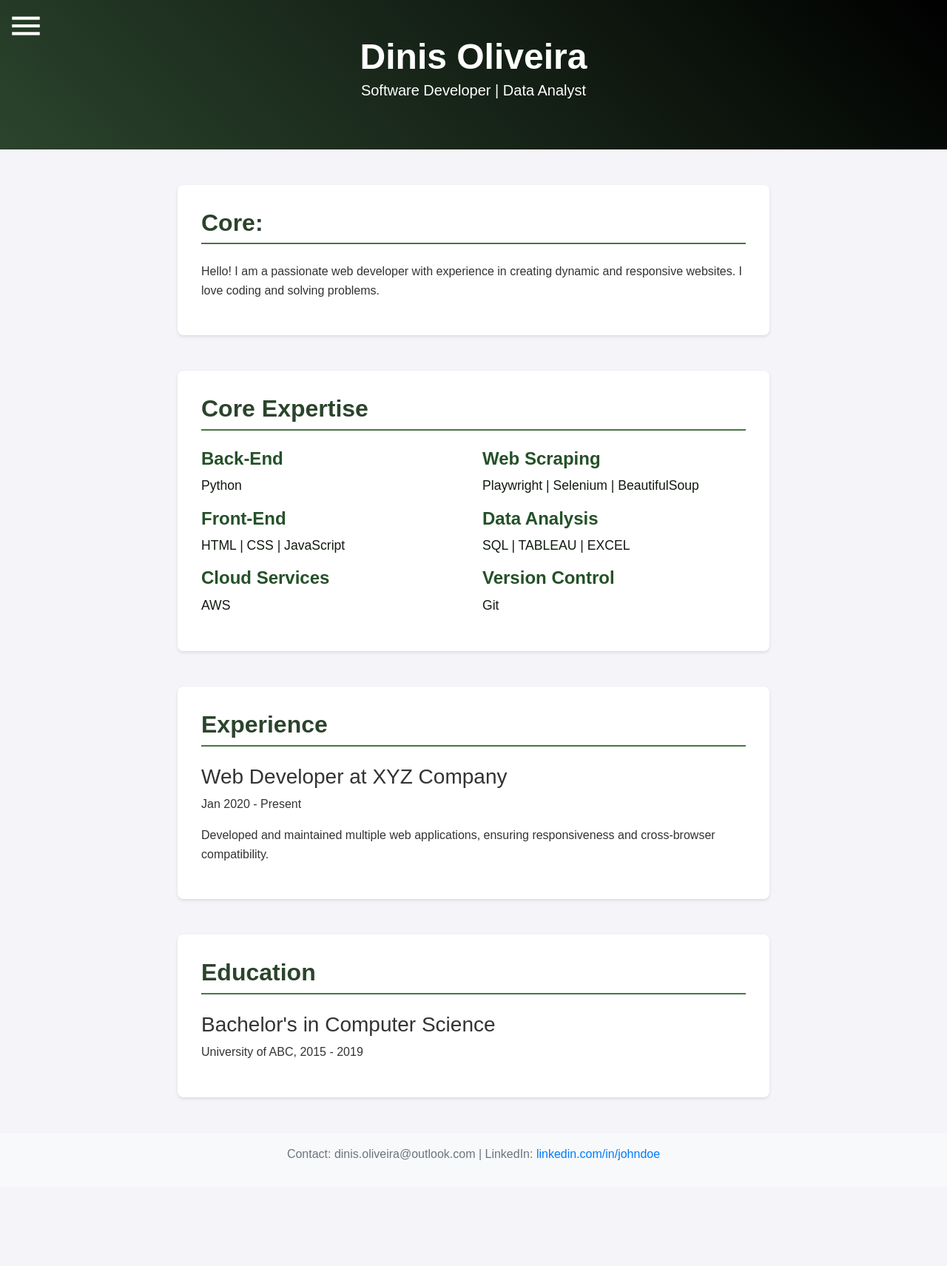
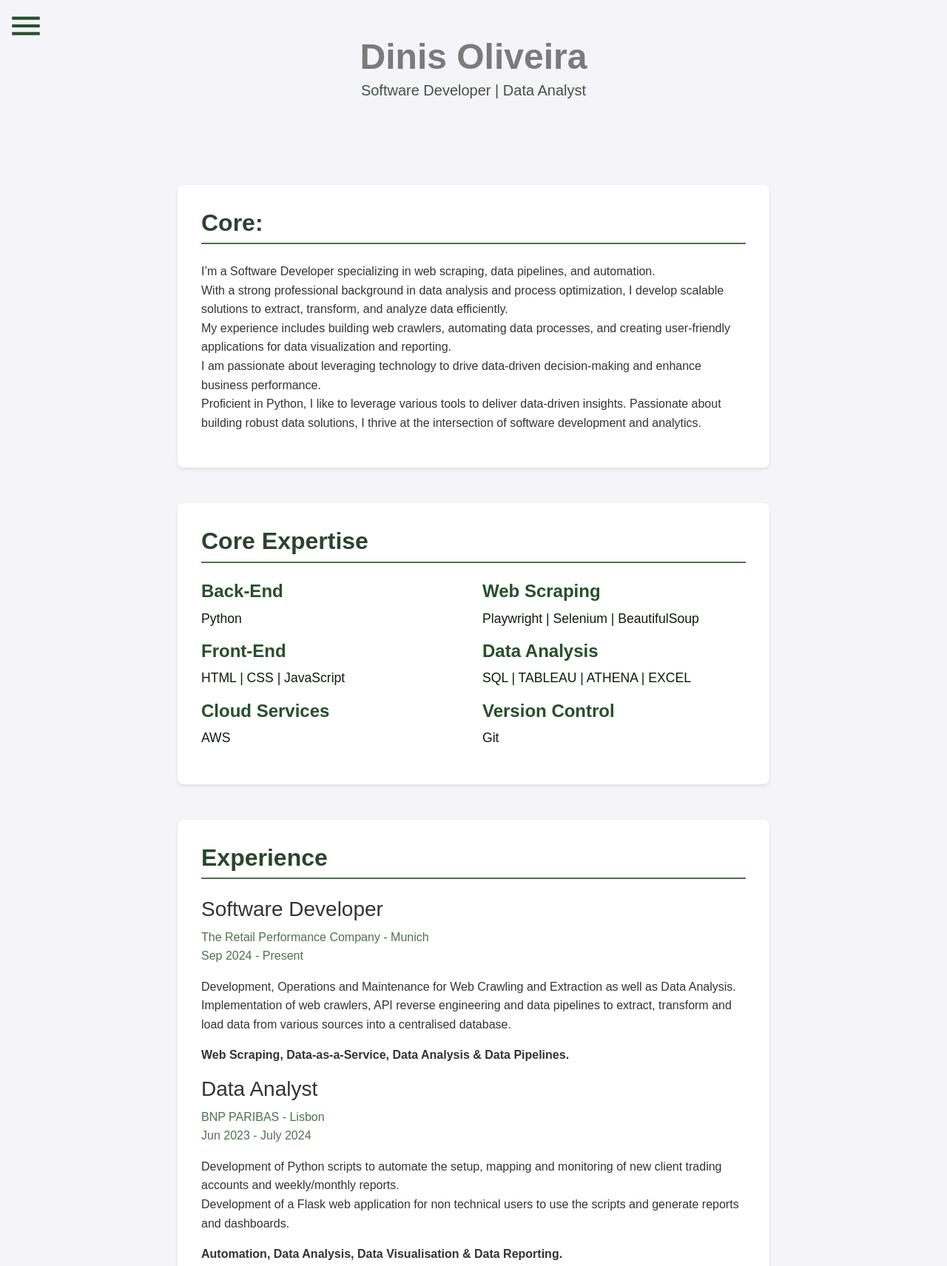
Before and after one commit to DinisOliveira/web-resume, a plain HTML site: page index.html in a window 1280 px wide. Shown: the top 1711 px of the page at 74% size. Before the commit the page ends 1604 px from the top, so only its background shows below. Drawn offline with nearby package versions, Linux system fonts and the light colour scheme.

Commit message:
Updated info, headers and background

```diff
--- a/index.html
+++ b/index.html
@@ -33,7 +33,7 @@
         </nav>
     </div>
 
-    <header class="bg-primary text-white text-center py-5">
+    <header class="text-white text-center py-5">
         <div class="container">
             <h1>Dinis Oliveira</h1>
             <p class="lead">Software Developer | Data Analyst</p>
@@ -41,12 +41,18 @@
     </header>
 
     <div class="container my-5">
-        <section id="summary" class="mb-5">
+        <section id="summary" class="mb-5 ">
             <h2>Core:</h2>
-            <p>Hello! I am a passionate web developer with experience in creating dynamic and responsive websites. I love coding and solving problems.</p>
+            <p>
+                I’m a Software Developer specializing in web scraping, data pipelines, and automation.
+                <br> With a strong professional background in data analysis and process optimization, I develop scalable solutions to extract, transform, and analyze data efficiently.
+                <br> My experience includes building web crawlers, automating data processes, and creating user-friendly applications for data visualization and reporting.
+                <br> I am passionate about leveraging technology to drive data-driven decision-making and enhance business performance.
+                <br> Proficient in Python, I like to leverage various tools to deliver data-driven insights. Passionate about building robust data solutions, I thrive at the intersection of software development and analytics.
+            </p>
         </section>
 
-        <section id="skills" class="mb-5">
+        <section id="skills" class="mb-5 ">
             <h2>Core Expertise</h2>
             <div class="row">
                 <div class="col-md-6">
@@ -70,7 +76,7 @@
                 <div class="col-md-6">
                     <h4>Data Analysis</h4>
                     <ul>
-                        <li>SQL | TABLEAU | EXCEL</li>
+                        <li>SQL | TABLEAU | ATHENA | EXCEL</li>
                     </ul>
                 </div>
                 <div class="col-md-6">
@@ -90,19 +96,31 @@
 
         <section id="experience" class="mb-5">
             <h2>Experience</h2>
-            <h3>Web Developer at XYZ Company</h3>
-            <p>Jan 2020 - Present</p>
-            <p>Developed and maintained multiple web applications, ensuring responsiveness and cross-browser compatibility.</p>
+            <h3>Software Developer</h3>
+            <p class="LocationDuration">The Retail Performance Company -  Munich <br>Sep 2024 - Present </p>
+            <p class="experience-summary">Development, Operations and Maintenance for Web Crawling and Extraction as well as Data Analysis.
+            <br>Implementation of web crawlers, API reverse engineering and data pipelines to extract, transform and load data from various sources into a centralised database.
+            </p>
+            <p class="experience-skills">Web Scraping, Data-as-a-Service, Data Analysis & Data Pipelines.</p>
+            <h3>Data Analyst</h3>
+            <p class="LocationDuration">BNP PARIBAS - Lisbon <br>Jun 2023 - July 2024 </p>
+            <p class="experience-summary">Development of Python scripts to automate the setup, mapping and monitoring of new client trading accounts and weekly/monthly reports.
+            <br> Development of a Flask web application for non technical users to use the scripts and generate reports and dashboards.
+            </p>
+            <p class="experience-skills">Automation, Data Analysis, Data Visualisation & Data Reporting.</p>
         </section>
 
         <section id="education" class="mb-5">
             <h2>Education</h2>
-            <h3>Bachelor's in Computer Science</h3>
-            <p>University of ABC, 2015 - 2019</p>
+            <h3>Bachelor of Arts in Political Science and International Relations</h3>
+            <p class="LocationDuration">Catholic University of Portugal - Lisbon <br> 2019 - 2022</p>
+            <h3>Bachelor of Science in Computer Engineering</h3>
+            <p>[Completed Coursework: Algebra, Calculus, Web Development, Language Courses]</p>
+            <p class="LocationDuration">Insituto Superior de Engenharia de Coimbra - Coimbra <br> 2022 - 2023</p>
         </section>
     </div>
 
-    <footer class="bg-light text-center py-3">
+    <footer class="text-center py-3">
         <p>Contact: dinis.oliveira@outlook.com | LinkedIn: <a href="https://linkedin.com/in/johndoe" target="_blank">linkedin.com/in/johndoe</a></p>
     </footer>
 
--- a/styles.css
+++ b/styles.css
@@ -106,17 +106,15 @@ body.navbar-expanded {
     box-shadow: 0 2px 4px rgba(0, 0, 0, 0.1);
 }
   /* Change color when collapsed */
-.material-icons.menu.collapsed {
-    color: #ffffff; /* New color when collapsed */
-}
-  @media only screen and (max-width: 900px) {
+
+  /* @media only screen and (max-width: 900px) {
 
     .material-icons.menu {
         font-size: 40px;
         position: fixed;
         top: 10px;
         left: 10px;
-        z-index: 1050; /* Ensure it stays above other elements */
+        z-index: 1050;
         color: white;
     }
 
@@ -128,15 +126,16 @@ body.navbar-expanded {
         position: fixed;
         top: 10px;
         left: 10px;
-        z-index: 1050; /* Ensure it stays above other elements */
+        z-index: 1050;
         color: white;
     }
 
- }
+ } */
 
 /* Header styles */
 header {
-    background: linear-gradient(45deg, #2b442d, #000000); /* Gradient background */
+    /* background: linear-gradient(45deg, #2b442d, #000000); Gradient background */
+    background-color: none;
     color: rgb(110, 9, 9);
     padding: 1rem 0;
     text-align: center;
@@ -146,10 +145,15 @@ header h1 {
     margin: 0;
     font-size: 3rem;
     font-weight: bold;
+    color: rgb(110 111 110);
+    opacity: 90%;
 }
 
 header p {
     font-size: 1.25rem;
+    color:  #2c442e;
+    font-weight: bold;
+    opacity: 90%;
 }
 
 /* Section styles */
@@ -161,6 +165,40 @@ section {
     border-radius: 8px;
     box-shadow: 0 2px 4px rgba(0, 0, 0, 0.1);
 }
+.container.my-5 #summary{
+    animation: slideIn 0.7s ease-out;
+}
+.container.my-5 #skills{
+    animation: slideOut 0.9s ease-in;
+}
+.container.my-5 #experience{
+    animation: slideIn 1s ease-out;
+}
+.container.my-5 #education{
+    animation: slideOut 1.3s ease-in;
+}
+
+@keyframes slideIn {
+    from {
+        transform: translateX(-100%);
+        opacity: 0; /* Optional: Start invisible */
+    }
+    to {
+        transform: translateX(0%);
+        opacity: 1; /* Optional: End fully visible */
+    }
+}
+@keyframes slideOut {
+    from {
+        transform: translateX(100%);
+        opacity: 0; /* Optional: Start invisible */
+    }
+    to {
+        transform: translateX(0%);
+        opacity: 1; /* Optional: End fully visible */
+    }
+}
+
 
 /* Section headings */
 .mb-5 h2 {
@@ -188,13 +226,19 @@ section {
     font-family: Arial, Helvetica, sans-serif;
     font-size: 1.1rem;
 }
+.LocationDuration{
+    color: #4a7547;
+
+}
+
+.experience-skills{
+    font-weight: bold;
+}
 
 /* Footer styles */
 footer {
     text-align: center;
     padding: 1rem 0;
-    background-color: #f8f9fa;
-    color: #6c757d;
     margin-top: 2rem;
 }
 
@@ -206,3 +250,18 @@ footer a {
 footer a:hover {
     text-decoration: underline;
 }
+
+.form-control #Inputmessage{
+    border-radius: 0.5rem;
+    border: none;
+    padding: 0.5rem;
+    font-size: 1rem;
+    width: 100%;
+
+
+}
+.form-group {
+    border: none;
+    padding: 0.5rem;
+    width: 100%;
+}
```
Also changed, not shown: contact_me.html (+9 -11 lines).
